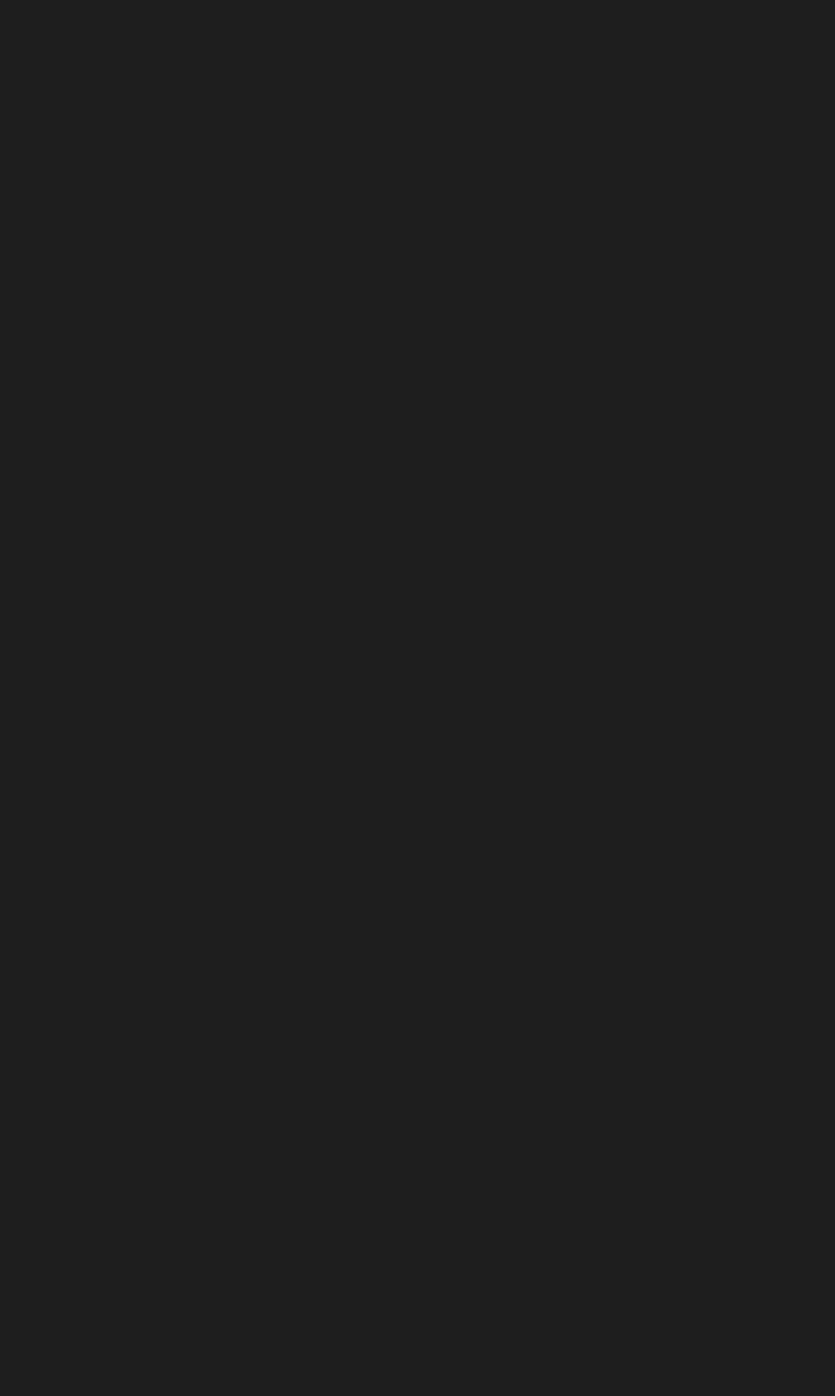
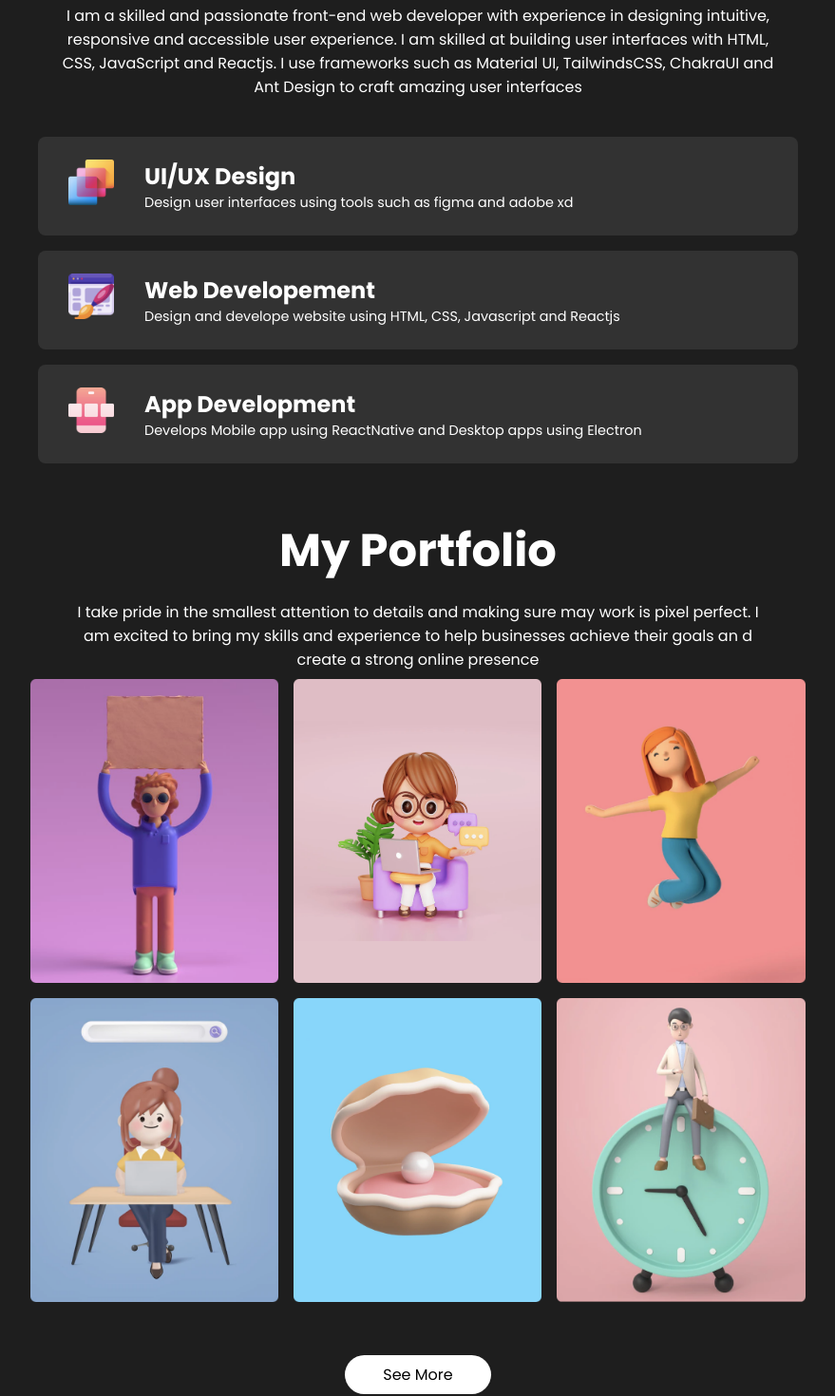
Before and after one commit to m6code/portfolio-web2acx, a React (Vite) app: page / in a window 1280 px wide. Shown: the part 1020-2490 px from the top of the page at 95% size, without its empty margins (200-1079 px from the left). Before the commit the page ends 880 px from the top, so only its background shows below. Built offline with nearby package versions, Linux system fonts and the light colour scheme.

Commit message:
Add skill section and works section

```diff
--- a/src/App.jsx
+++ b/src/App.jsx
@@ -2,6 +2,8 @@ import {useState} from 'react'
 import './App.css'
 import NavBar from "./components/navbar/NavBar.jsx";
 import {Intro} from "./components/intro/Intro.jsx";
+import Skills from "./components/skills/Skills.jsx";
+import Works from "./components/works/Works.jsx";
 
 function App() {
 
@@ -10,6 +12,8 @@ function App() {
         <>
             <NavBar/>
             <Intro/>
+            <Skills />
+            <Works />
         </>
     )
 }
--- a/src/components/navbar/navbar.css
+++ b/src/components/navbar/navbar.css
@@ -1,4 +1,5 @@
 .navbar {
+    background-color: rgb(30,30,30);
     height: 5rem;
     width: 100vw;
     margin: 0 auto;
--- /dev/null
+++ b/src/components/skills/Skills.jsx
@@ -0,0 +1,37 @@
+import "./skills.css"
+import uiDesignImg from "../../assets/ui-design.png";
+import webDesignImg from "../../assets/website-design.png";
+import appDesignImg from "../../assets/app-design.png";
+
+const Skills = () => {
+    return (
+        <section className="skills" id="skills">
+            <span className="skillTitle">What I do</span>
+            <span className="skillDescription">I am a skilled and passionate front-end web developer with experience in designing intuitive, responsive and accessible user experience. I am skilled at building user interfaces with HTML, CSS, JavaScript and Reactjs. I use frameworks such as Material UI, TailwindsCSS, ChakraUI and Ant Design to craft amazing user interfaces</span>
+            <div className="skillBars">
+                <div className="skillBar">
+                    <img src={uiDesignImg} alt="UI/UX Design" className="skillBarImg"/>
+                    <div className="skillBarText">
+                        <h2>UI/UX Design</h2>
+                        <p>Design user interfaces using tools such as figma and adobe xd</p>
+                    </div>
+                </div>
+                <div className="skillBar">
+                    <img src={webDesignImg} alt="Web Design" className="skillBarImg"/>
+                    <div className="skillBarText">
+                        <h2>Web Developement</h2>
+                        <p>Design and develope website using HTML, CSS, Javascript and Reactjs</p>
+                    </div>
+                </div>
+                <div className="skillBar">
+                    <img src={appDesignImg} alt="App Design" className="skillBarImg"/>
+                    <div className="skillBarText">
+                        <h2>App Development</h2>
+                        <p>Develops Mobile app using ReactNative and Desktop apps using Electron</p>
+                    </div>
+                </div>
+            </div>
+        </section>
+    )
+}
+export default Skills;
--- /dev/null
+++ b/src/components/skills/skills.css
@@ -0,0 +1,71 @@
+#skills {
+    overflow: hidden;
+    width: 100vw;
+    max-width: 65rem;
+    display: flex;
+    flex-direction: column;
+    align-items: center;
+    justify-content: center;
+    text-align: center;
+    margin: 0 auto;
+}
+
+.skillTitle {
+    font-size: 3rem;
+    font-weight: 700;
+    padding-top: 3rem;
+    margin-bottom: 1.5rem;
+}
+
+.skillDescription {
+    font-weight: 400;
+    font-size: 1rem;
+    max-width: 51rem;
+    padding: 0 2rem;
+    text-align: center;
+}
+
+.skillBars {
+    margin: 1.5rem;
+    width: 100vw;
+    max-width: 80%;
+    text-align: left;
+}
+
+.skillBar {
+    display: flex;
+    margin: 1rem;
+    padding: 1.5rem 2rem;
+    border-radius: 0.5rem;
+    background-color: rgb(50, 50, 50);
+}
+
+.skillBarImg {
+    height: 3rem;
+    width: 3rem;
+    margin-right: 2rem;
+}
+
+.skillBarText > p {
+    font-size: 0.9rem;
+    font-weight: 400;
+}
+
+@media screen and (max-width: 720px) {
+    .skillBarText > p {
+        font-size: 2vw;
+    }
+}
+@media screen and (max-width: 480px) {
+    .skillBarText > p {
+        font-size: 3vw;
+    }
+    .skillBarImg {
+        height: 2.25rem;
+        width: 2.25rem;
+    }
+
+    .skillBarText {
+        font-size: 3vw;
+    }
+}
--- /dev/null
+++ b/src/components/works/Works.jsx
@@ -0,0 +1,26 @@
+import "./work.css"
+import portfolio1 from "../../assets/portfolio-1.png"
+import portfolio2 from "../../assets/portfolio-2.png"
+import portfolio3 from "../../assets/portfolio-3.png"
+import portfolio4 from "../../assets/portfolio-4.png"
+import portfolio5 from "../../assets/portfolio-5.png"
+import portfolio6 from "../../assets/portfolio-6.png"
+
+const Works = () => {
+    return (
+        <section id="works">
+            <h2 className="worksTitle">My Portfolio</h2>
+            <span className="worksDesc">I take pride in the smallest attention to details and making sure may work is pixel perfect. I am excited to bring my skills and experience to help businesses achieve their goals an d create a strong online presence</span>
+            <div className="worksImgs">
+                <img src={portfolio1} alt="Portfolio Image" className="worksImg"/>
+                <img src={portfolio2} alt="Portfolio Image" className="worksImg"/>
+                <img src={portfolio3} alt="Portfolio Image" className="worksImg"/>
+                <img src={portfolio4} alt="Portfolio Image" className="worksImg"/>
+                <img src={portfolio5} alt="Portfolio Image" className="worksImg"/>
+                <img src={portfolio6} alt="Portfolio Image" className="worksImg"/>
+            </div>
+            <button className="worksBtn">See More</button>
+        </section>
+    )
+}
+export default Works
--- /dev/null
+++ b/src/components/works/work.css
@@ -0,0 +1,52 @@
+#works {
+    margin: 0 auto;
+    min-height: calc(100vh - 4rem);
+    width: 100vw;
+    max-width: 60rem;
+    display: flex;
+    flex-direction: column;
+    align-items: center;
+    justify-content: center;
+    text-align: center;
+    padding: 0 1rem;
+}
+
+.worksTitle {
+    margin: 1rem 0;
+    font-size: 3rem;
+}
+
+.worksDesc {
+    font-weight: 400;
+    font-size: 1rem;
+    max-width: 45rem;
+}
+
+.worksImgs {
+    display: flex;
+    align-items: center;
+    justify-content: center;
+    width: 100vw;
+    max-width: 65rem;
+    flex-wrap: wrap;
+}
+
+.worksImg {
+    height: 20rem;
+    margin: 0.5rem;
+}
+
+.worksBtn {
+    padding: 0.5rem 2.5rem;
+    border: none;
+    background-color: #fff;
+    border-radius: 2rem;
+    font-size: 1rem;
+    margin: 3rem 0;
+}
+
+@media screen and (max-width: 585px) {
+    .worksImg {
+        height: 48vw;
+    }
+}
```
